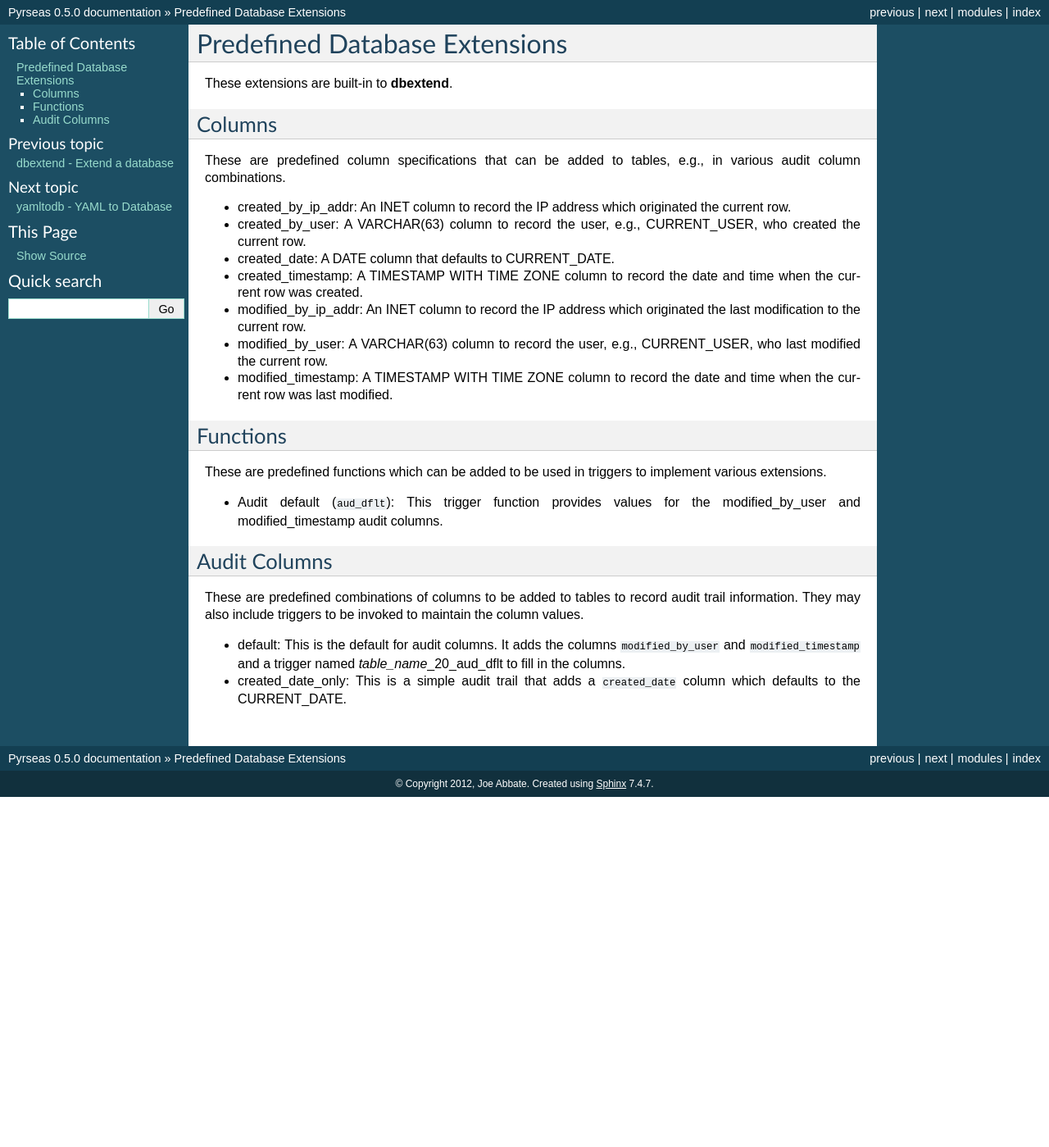
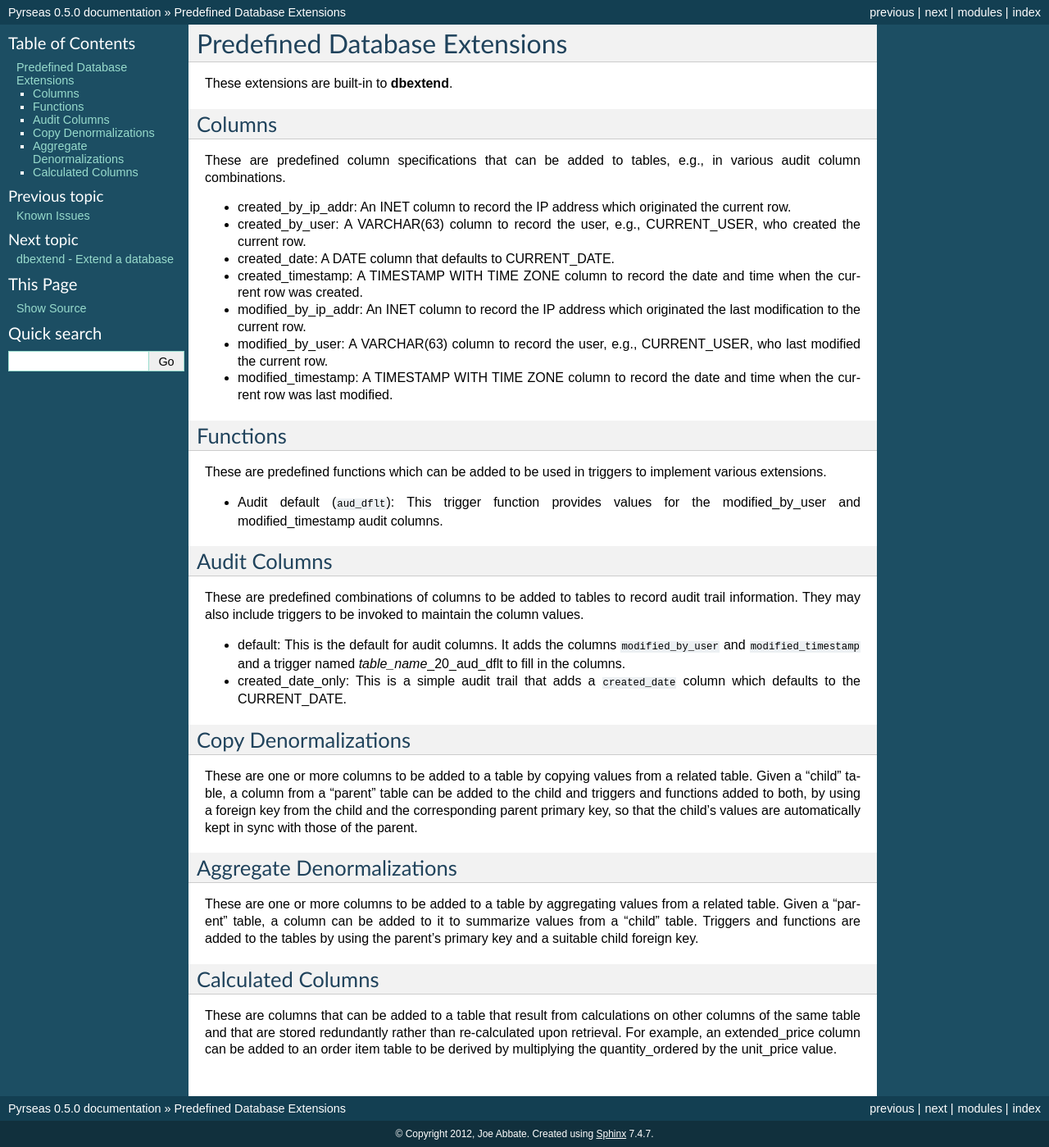
Before and after one commit to perseas/Pyrseas, a Sphinx documentation site: the page built from docs/predefext.rst, in a window 1280 px wide. Shown: the whole page at 82% size. Built offline with Sphinx 7.4.7, drawn with Linux system fonts in a browser that asks for light colours; before the commit the page ends 972 px from its top, so only the background shows below that.

Commit message:
Document changes regarding copy, aggregate and calculated denormalizations.
 * cfgobjects.rst: Add 'Extension' to title.
 * extenddb.rst: Amend description of "dictionaries" in ExtendDatabase.
 * index.rst: Move predefext section ahead of tools. Order tools in
   alphabetical order.
 * overview.rst: Add section on Schema Augmentation.
 * predefext.rst: Add sections for Copy Denormalizations, Aggregate
   Denormalizations and Calculated Columns.

```diff
--- a/docs/cfgobjects.rst
+++ b/docs/cfgobjects.rst
@@ -1,5 +1,5 @@
-Configuration Objects
-=====================
+Extension Configuration Objects
+===============================
 
 These configuration objects are pre-defined in the Extender modules or
 can be defined or overriden by configuration elements in the extension
--- a/docs/index.rst
+++ b/docs/index.rst
@@ -44,12 +44,12 @@ Contents
    install
    testing
    issues
+   predefext
 .. toctree::
    :maxdepth: 1
 
+   dbextend
    dbtoyaml
-   dbextend
-   predefext
    yamltodb
    cmdargs
 
--- a/docs/predefext.rst
+++ b/docs/predefext.rst
@@ -53,3 +53,31 @@ invoked to maintain the column values.
 
 - created_date_only: This is a simple audit trail that adds a
   ``created_date`` column which defaults to the CURRENT_DATE.
+
+Copy Denormalizations
+---------------------
+
+These are one or more columns to be added to a table by copying values
+from a related table.  Given a "child" table, a column from a "parent"
+table can be added to the child and triggers and functions added to
+both, by using a foreign key from the child and the corresponding
+parent primary key, so that the child's values are automatically kept
+in sync with those of the parent.
+
+Aggregate Denormalizations
+--------------------------
+
+These are one or more columns to be added to a table by aggregating
+values from a related table.  Given a "parent" table, a column can be
+added to it to summarize values from a "child" table.  Triggers and
+functions are added to the tables by using the parent's primary key
+and a suitable child foreign key.
+
+Calculated Columns
+------------------
+
+These are columns that can be added to a table that result from
+calculations on other columns of the same table and that are stored
+redundantly rather than re-calculated upon retrieval.  For example, an
+extended_price column can be added to an order item table to be
+derived by multiplying the quantity_ordered by the unit_price value.
```
Also changed, not shown: docs/extenddb.rst (+9 -10 lines), docs/overview.rst (+17 -5 lines).
